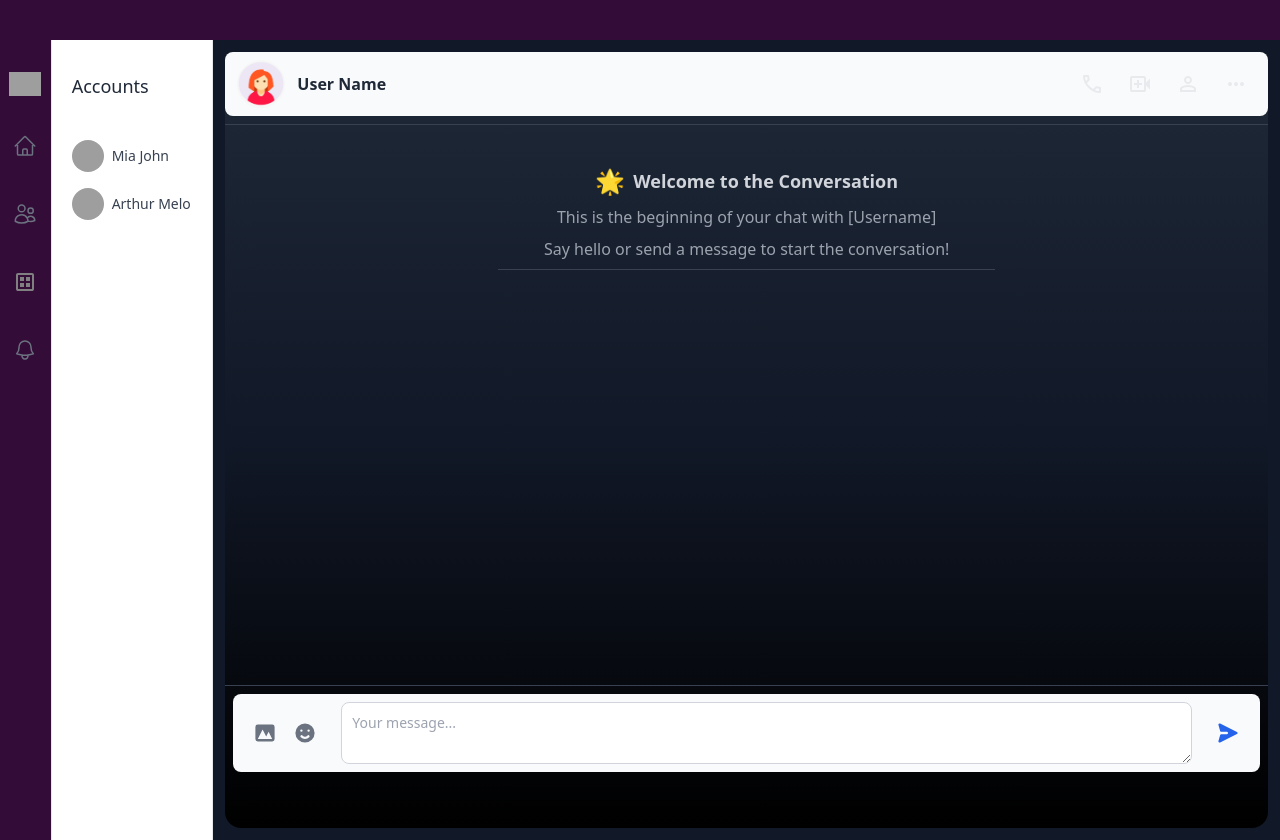
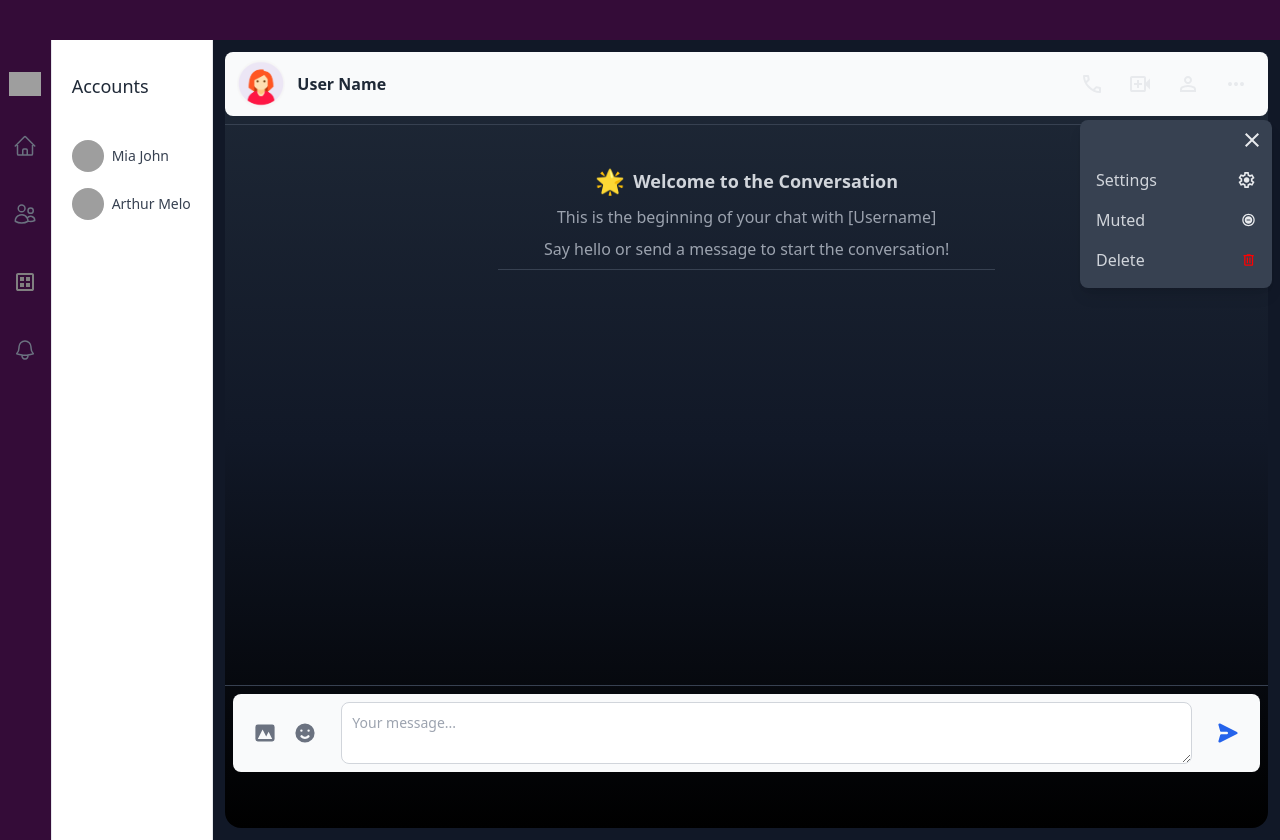
Before and after one commit to alaeddinerami/communication, a React (Vite) app in the folder frontend/: page /chat in a window 1280 px wide. Both pictures are taken after a click on the button 1236 px from the left and 84 px from the top of the page. Built offline with nearby package versions, Linux system fonts and the light colour scheme; grey boxes are pictures that could not be loaded.

Commit message:
perf: modify chat header to be clodes

```diff
--- a/frontend/src/components/ui/chatHeader.tsx
+++ b/frontend/src/components/ui/chatHeader.tsx
@@ -8,6 +8,11 @@ interface ChatHeaderProps {
 
 export default function ChatHeader({onProfileClick}: ChatHeaderProps ) {
 
+  const [isDropdownOpen, setIsDropdownOpen] = useState(false);
+
+  const toggleDropdown = () => {
+    setIsDropdownOpen(prevState => !prevState);
+  };
 
     const handleiT = () => {
         Swal.fire({
@@ -22,6 +27,7 @@ export default function ChatHeader({onProfileClick}: ChatHeaderProps ) {
           }
         });
       };
+
 
     return (
       <div className="w-full mx-auto">
@@ -52,11 +58,27 @@ export default function ChatHeader({onProfileClick}: ChatHeaderProps ) {
               </svg>
             </button>
 
-            <button  type="button" className="p-2 text-gray-500 rounded-lg hover:text-gray-900 hover:bg-gray-100 dark:text-gray-400 dark:hover:text-white dark:hover:bg-gray-600">
+            <button onClick={toggleDropdown}  type="button" className="p-2 text-gray-500 rounded-lg hover:text-gray-900 hover:bg-gray-100 dark:text-gray-400 dark:hover:text-white dark:hover:bg-gray-600">
               <svg xmlns="http://www.w3.org/2000/svg" height="24px" viewBox="0 -960 960 960" width="24px" fill="#e8eaed">
                 <path d="M240-400q-33 0-56.5-23.5T160-480q0-33 23.5-56.5T240-560q33 0 56.5 23.5T320-480q0 33-23.5 56.5T240-400Zm240 0q-33 0-56.5-23.5T400-480q0-33 23.5-56.5T480-560q33 0 56.5 23.5T560-480q0 33-23.5 56.5T480-400Zm240 0q-33 0-56.5-23.5T640-480q0-33 23.5-56.5T720-560q33 0 56.5 23.5T800-480q0 33-23.5 56.5T720-400Z" />
               </svg>
             </button>
+
+            {isDropdownOpen && (
+
+            <div className="absolute  mt-14 w-48 bg-gray-700 text-gray-300 rounded-lg shadow-lg z-50">
+              <span className='flex justify-end p-2 '><svg className='cursor-pointer' onClick={toggleDropdown} xmlns="http://www.w3.org/2000/svg" height="24px" viewBox="0 -960 960 960" width="24px" fill="#e8eaed"><path d="m256-200-56-56 224-224-224-224 56-56 224 224 224-224 56 56-224 224 224 224-56 56-224-224-224 224Z"/></svg></span>
+
+              <ul className="px-2 pb-2">
+
+                <li className=" flex gap-20 hover:bg-gray-600 p-2 rounded cursor-pointer">Settings<svg xmlns="http://www.w3.org/2000/svg" height="24px" viewBox="0 -960 960 960" width="20px" fill="#e8eaed"><path d="m370-80-16-128q-13-5-24.5-12T307-235l-119 50L78-375l103-78q-1-7-1-13.5v-27q0-6.5 1-13.5L78-585l110-190 119 50q11-8 23-15t24-12l16-128h220l16 128q13 5 24.5 12t22.5 15l119-50 110 190-103 78q1 7 1 13.5v27q0 6.5-2 13.5l103 78-110 190-118-50q-11 8-23 15t-24 12L590-80H370Zm70-80h79l14-106q31-8 57.5-23.5T639-327l99 41 39-68-86-65q5-14 7-29.5t2-31.5q0-16-2-31.5t-7-29.5l86-65-39-68-99 42q-22-23-48.5-38.5T533-694l-13-106h-79l-14 106q-31 8-57.5 23.5T321-633l-99-41-39 68 86 64q-5 15-7 30t-2 32q0 16 2 31t7 30l-86 65 39 68 99-42q22 23 48.5 38.5T427-266l13 106Zm42-180q58 0 99-41t41-99q0-58-41-99t-99-41q-59 0-99.5 41T342-480q0 58 40.5 99t99.5 41Zm-2-140Z"/></svg></li>
+
+                <li className="flex gap-24 hover:bg-gray-600 p-2 rounded cursor-pointer">Muted <svg xmlns="http://www.w3.org/2000/svg" height="24px" viewBox="0 -960 960 960" width="24px" fill="#e8eaed"><path d="M480-240q100 0 170-70t70-170q0-100-70-170t-170-70q-100 0-170 70t-70 170q0 100 70 170t170 70ZM360-440v-80h240v80H360ZM480-80q-83 0-156-31.5T197-197q-54-54-85.5-127T80-480q0-83 31.5-156T197-763q54-54 127-85.5T480-880q83 0 156 31.5T763-763q54 54 85.5 127T880-480q0 83-31.5 156T763-197q-54 54-127 85.5T480-80Zm0-80q134 0 227-93t93-227q0-134-93-227t-227-93q-134 0-227 93t-93 227q0 134 93 227t227 93Zm0-320Z"/></svg></li>
+
+                <li className="flex gap-24 hover:bg-gray-600 p-2 rounded cursor-pointer">Delete <svg xmlns="http://www.w3.org/2000/svg" height="24px" viewBox="0 -960 960 960" width="24px" fill="red"><path d="M280-120q-33 0-56.5-23.5T200-200v-520h-40v-80h200v-40h240v40h200v80h-40v520q0 33-23.5 56.5T680-120H280Zm400-600H280v520h400v-520ZM360-280h80v-360h-80v360Zm160 0h80v-360h-80v360ZM280-720v520-520Z"/></svg> </li>
+              </ul>
+            </div>
+          )}
 
           </div>
         </div>
```
